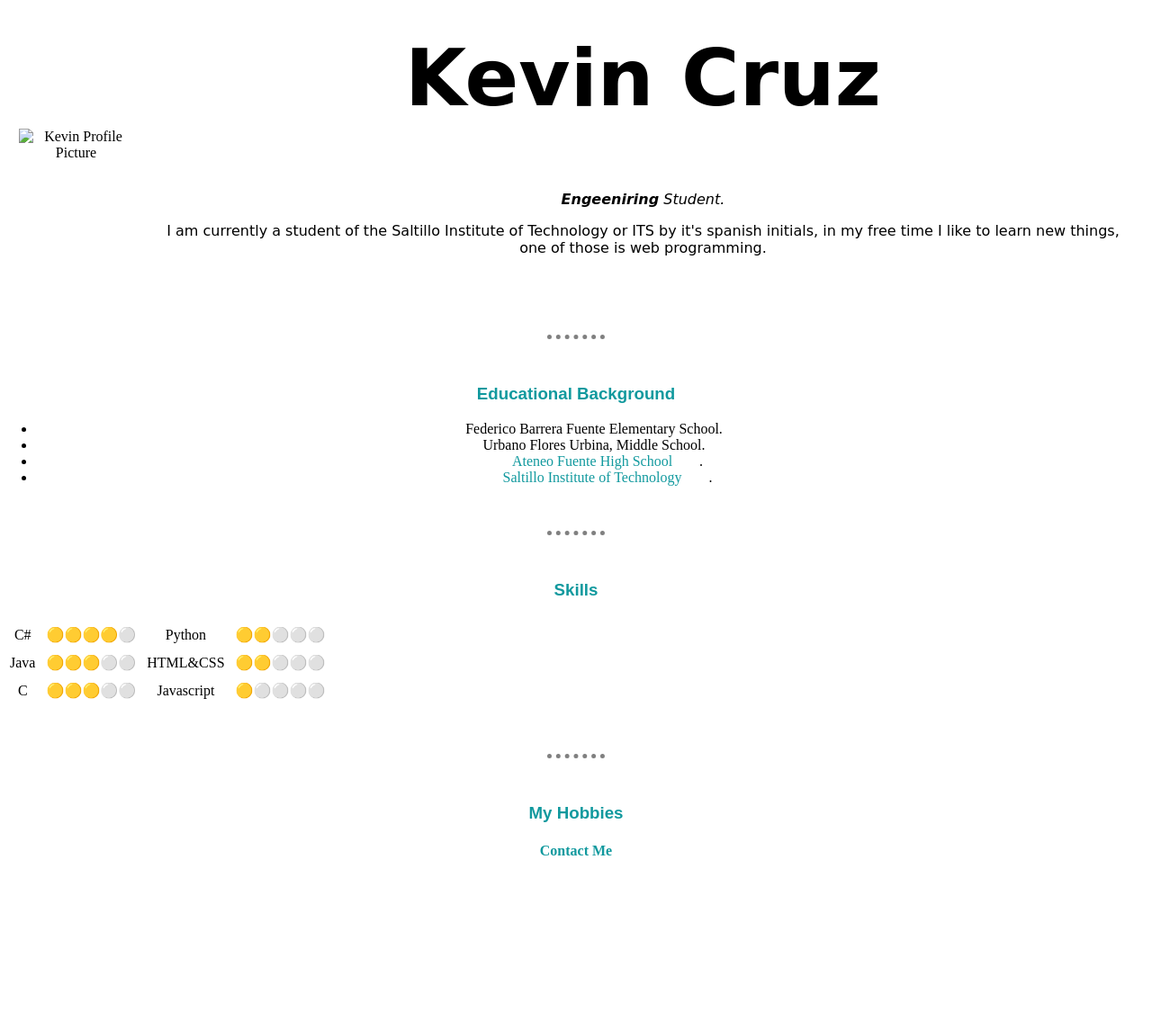
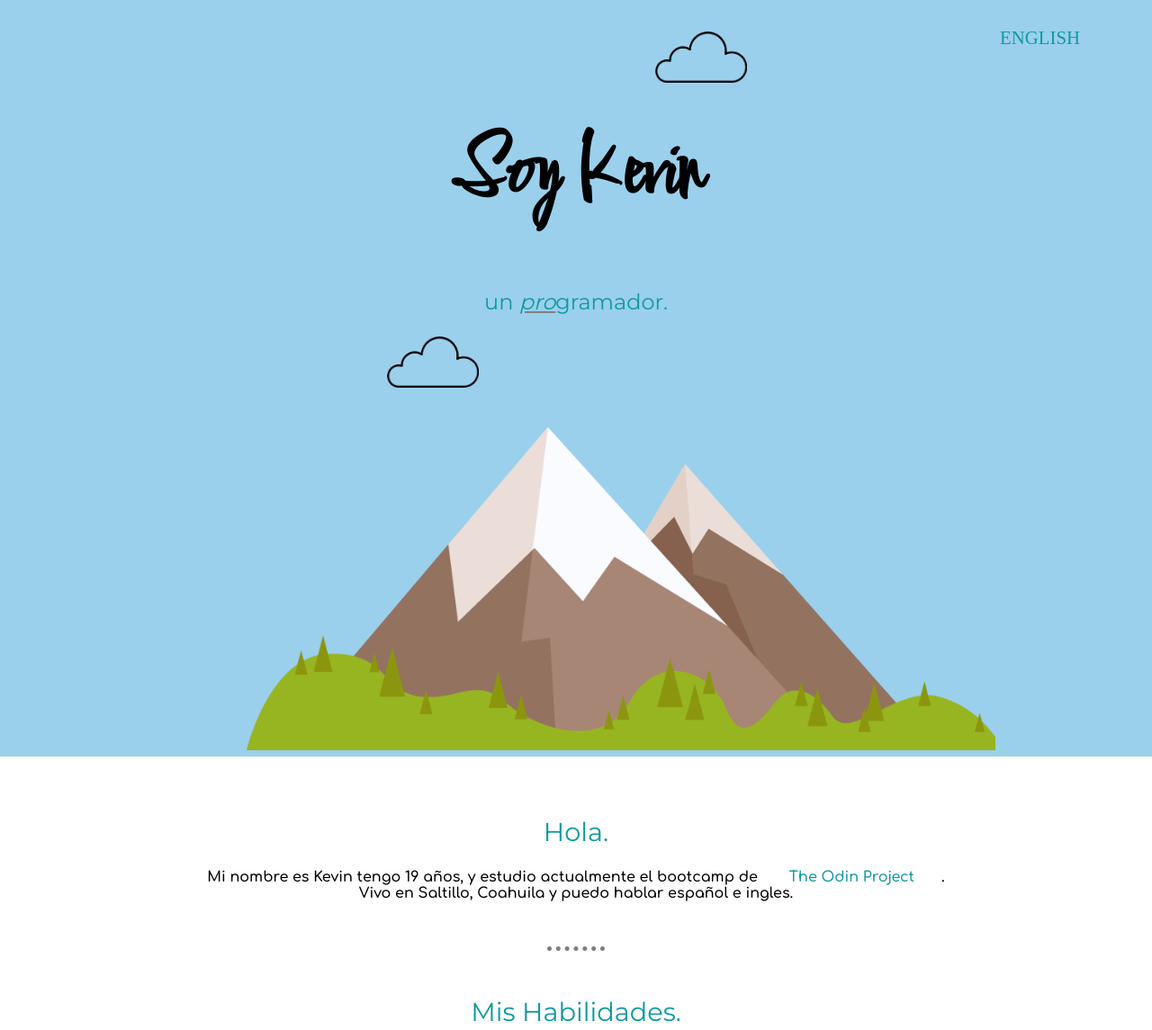
Before and after one commit to kevincruxz/CV-2.0, a plain HTML site: page index.html in a window 1280 px wide. Shown: the top 1145 px of the page at 90% size. Before the commit the page ends 984 px from the top, so only its background shows below. Drawn offline with Linux system fonts and the light colour scheme.

Commit message:
Add files via upload

```diff
--- a/index.html
+++ b/index.html
@@ -1,60 +1,63 @@
 <!DOCTYPE html>
-<html lang="en" dir="ltr">
-
+<html lang="es" dir="ltr">
   <head>
     <meta charset="utf-8">
-  <title>Kevin's Personal Site</title>
-  <link rel="stylesheet" href="css/styles.css">
+    <title>Kevin Cruz</title>
+    <link rel="stylesheet" type="text/css" href="css/styles.css">
+    <link rel="icon" href="images/favicon.ico">
+    <link rel="preconnect" href="https://fonts.googleapis.com">
+    <link rel="preconnect" href="https://fonts.gstatic.com" crossorigin>
+    <link href="https://fonts.googleapis.com/css2?family=Comfortaa:wght@600&family=Comforter&family=Montserrat&display=swap" rel="stylesheet">
   </head>
+  <body>
+    <div class="top-container">
+      <a href="index-english.html" class="lang">ENGLISH</a>
+      <img src="images/cloud.png" class="nube-top" alt="Una nube">
+      <h1 class="titulo">Soy Kevin</h1>
+      <h2 style="font-size: 1.5rem">un <span class="pro">pro</span>gramador.<h2>
+      <img src="images/cloud.png" class="nube-sierra" alt="Una nube">
+      <img src="images/mountain.png" class="sierra" alt="Una montaña">
+    </div>
 
-<body>
-  <table cellspacing="20"> <!--Cellspacing es para dar espacio dentro de las columnas de la tabla-->
-    <tr>
-      <td><img src="images/kevs-modified.png" alt="Kevin Profile Picture" width="180px"></td>
-      <td><h1>Kevin Cruz</h1>
-      <p><em><strong>Engeeniring</strong> Student.</em></p>
-      <p>I am currently a student of the Saltillo Institute of Technology or ITS
-        by it's spanish initials, in my free time I like to learn new things, one of
-        those is web programming.</p></td>
-    </tr>
-  </table>
 
+    <div class="middle-container">
+      <div class="profile">
+        <img src="" alt="">
+        <h2>Hola.</h2>
+        <p>Mi nombre es Kevin tengo 19 años, y estudio actualmente el bootcamp de <a href="https://www.theodinproject.com/">The Odin Project</a>.<br>
+        Vivo en Saltillo, Coahuila y puedo hablar español e ingles.</p>
+      </div>
       <hr>
-  <h3>Educational Background</h3>
-  <ul>
-    <li>Federico Barrera Fuente Elementary School.</li>
-    <li>Urbano Flores Urbina, Middle School.</li>
-    <li><a href="http://www.uadec.mx/ateneo-fuente/">Ateneo Fuente High School</a>.</li>
-    <li><a href="http://its.mx/">Saltillo Institute of Technology</a>.</li>
-  </ul>
+      <div class="skills">
+        <h2>Mis Habilidades.</h2>
+        <div class="skill-row">
+          <img class="img-comp" src="https://i.gifer.com/H0dA.gif" alt="Señor tecleando.">
+          <h3>Habilidades Computacionales.</h3>
+          <p>Puedo desarrollar paginas web de nivel intermedio usando HTML y CSS y Javascript,
+          tambien puedo desarrollar aplicaciones con C#, Java o Python.<br>Igualmente tengo conocimientos en electronica
+           y puedo armar y reparar computadoras, y manejar el paquete Microsoft Office.</p>
+        </div>
+        <div class="skill-row">
+          <img class="img-negocios" src="https://i.pinimg.com/originals/67/c1/c6/67c1c6f22e921903d9ec345c118dab4e.gif" alt="Señor de negocios con maletin.">
+          <h3>Hombre de negocios.</h3>
+          <p>Tengo experiencia en ventas al por menor y pequeños emprendimientos, conozco los procesos del desarrollo de una empresa
+            startup y diversos metodos de gestion y trabajo.</p>
+        </div>
+      </div>
       <hr>
-  <h3>Skills</h3>
-  <table cellspacing="10">
-    <tbody>
-      <tr>
-        <td>C#</td>
-        <td>🟡🟡🟡🟡⚪</td>
-        <td>Python</td>
-        <td>🟡🟡⚪⚪⚪</td>
-      </tr>
-      <tr>
-        <td>Java</td>
-        <td>🟡🟡🟡⚪⚪</td>
-        <td>HTML&CSS</td>
-        <td>🟡🟡⚪⚪⚪</td>
-      </tr>
-      <tr>
-        <td>C</td>
-        <td>🟡🟡🟡⚪⚪</td>
-        <td>Javascript</td>
-        <td>🟡⚪⚪⚪⚪</td>
-      </tr>
-    </tbody>
-  </table>
+      <div class="contact-me">
+        <h2>Hablemos de negocios.</h2>
+        <h3 style="margin: 40px">Si llame tu atencion, puedes contactarme.</h3>
+        <p style="margin-bottom: 65px">Estoy actualmente abierto a ofertas de todo tipo, con confianza ; )</p>
+        <a class="btn" href="mailto:kevin_cruzz@outlook.es">CONTACTAME</a>
+      </div>
+    </div>
 
-  <hr>
-  <h3><a href="hobbies.html">My Hobbies</a></h3>
-  <h4><a href="Contact.html">Contact Me</a></h4>
+    <div class="bottom-container">
+      <a class="footer-link" href="https://www.linkedin.com/in/kevincruxz/">LinkedIn</a>
+      <a class="footer-link" href="https://www.instagram.com/kevin.cruxz/">Instagram</a>
+      <a class="footer-link" href="https://github.com/kevincruxz">Github</a>
+      <p id="copyright">© 2022 Kevin Cruz.</p>
+    </div>
   </body>
-
 </html>
```
Also changed, not shown: index-english.html (+2 -2 lines). Lines whose indentation alone changed are shown as unchanged.
